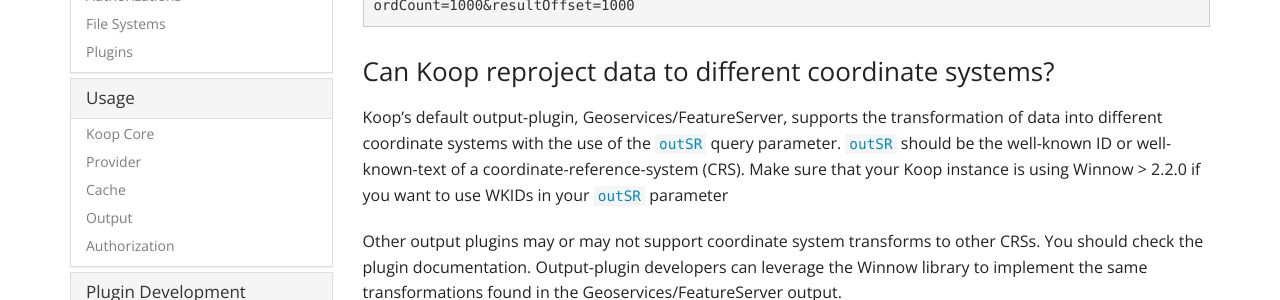
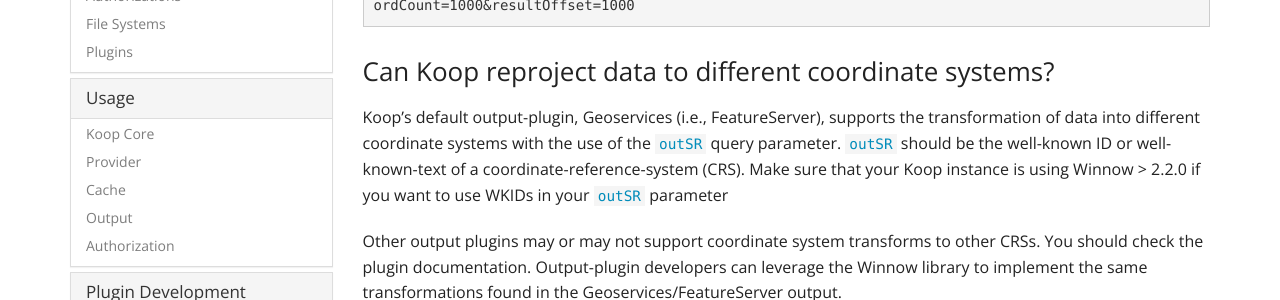
Before and after one commit to koopjs/koopjs.github.io, a Jekyll site: the page built from _docs/basics/faqs.md, in a window 1280 px wide and 900 px high. Shown: the part 431-731 px from the top of the window. Built offline with Jekyll 4.4.1, drawn with Linux system fonts in a browser that asks for light colours; nearby versions of some CDN libraries.

Commit message:
FAQ changes

````diff
--- a/_docs/basics/faqs.md
+++ b/_docs/basics/faqs.md
@@ -17,7 +17,7 @@
 ```
 
 ### Can Koop reproject data to different coordinate systems?
-Koop's default output-plugin, Geoservices/FeatureServer, supports the transformation of data into different coordinate systems with the use of the `outSR` query parameter. `outSR` should be the well-known ID or well-known-text of a coordinate-reference-system (CRS).  Make sure that your Koop instance is using Winnow > 2.2.0 if you want to use WKIDs in your `outSR` parameter
+Koop's default output-plugin, Geoservices (i.e., FeatureServer), supports the transformation of data into different coordinate systems with the use of the `outSR` query parameter. `outSR` should be the well-known ID or well-known-text of a coordinate-reference-system (CRS).  Make sure that your Koop instance is using Winnow > 2.2.0 if you want to use WKIDs in your `outSR` parameter
 
 Other output plugins may or may not support coordinate system transforms to other CRSs.  You should check the plugin documentation.  Output-plugin developers can leverage the Winnow library to implement the same transformations found in the Geoservices/FeatureServer output.
 
````
